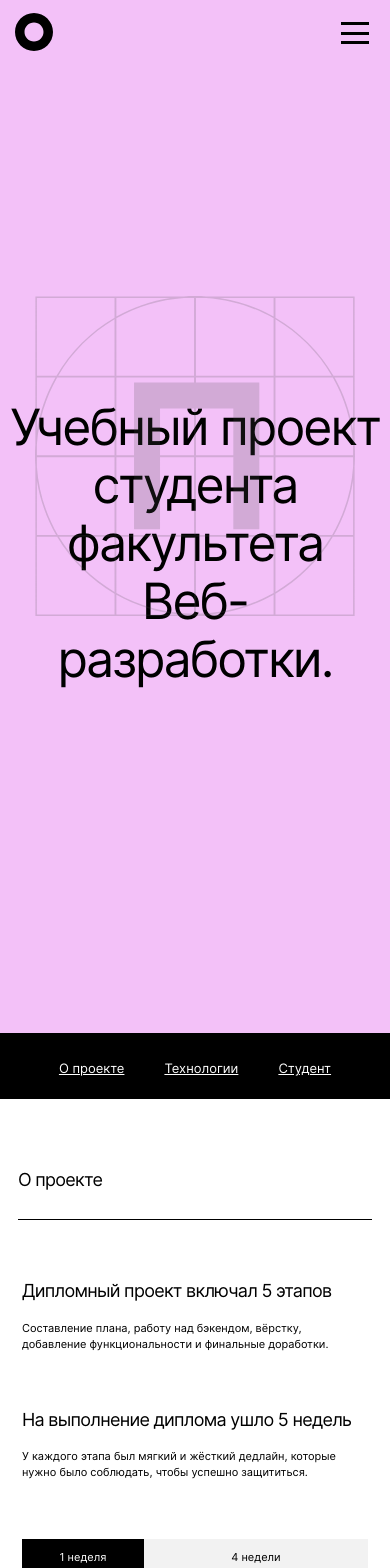
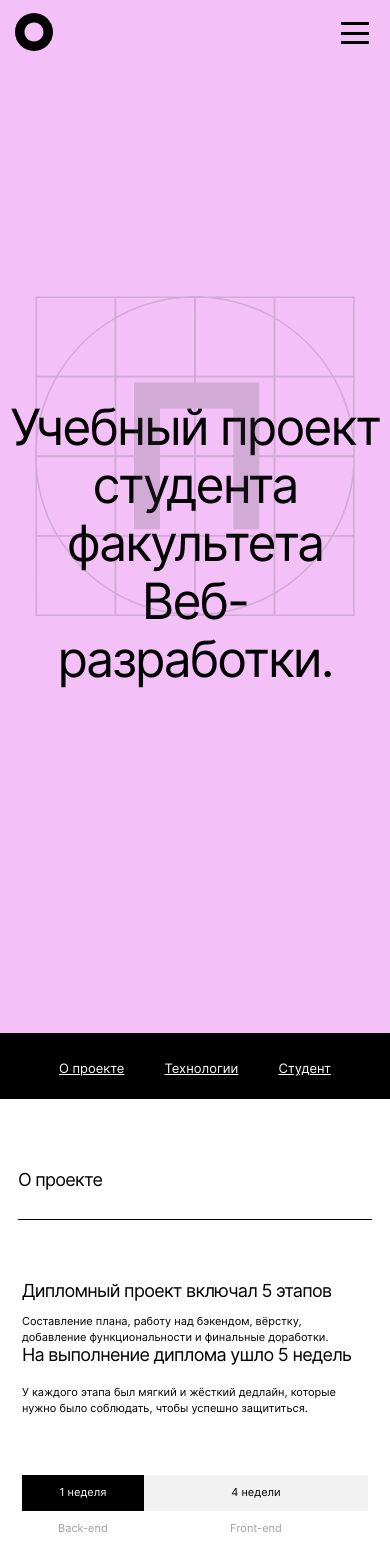
Before and after one commit to MVMatveeva/movies-explorer-frontend, a React (Create React App) app: page / in a window 390 px wide. Shown: the top 1568 px of the page. Built offline with nearby package versions, Linux system fonts and the light colour scheme.

Commit message:
movies-frontend-third

```diff
--- a/src/components/Main/AboutProject/AboutProject.css
+++ b/src/components/Main/AboutProject/AboutProject.css
@@ -116,7 +116,7 @@
 
   .AboutProject__block {
     grid-template-columns: 88.75vw;
-    grid-template-rows: repeat(2, 32p5);
+    grid-template-rows: repeat(2, 32px);
     gap: 0;
     margin-left: 5.625vw;
     margin-right: 5.625vw;
```
